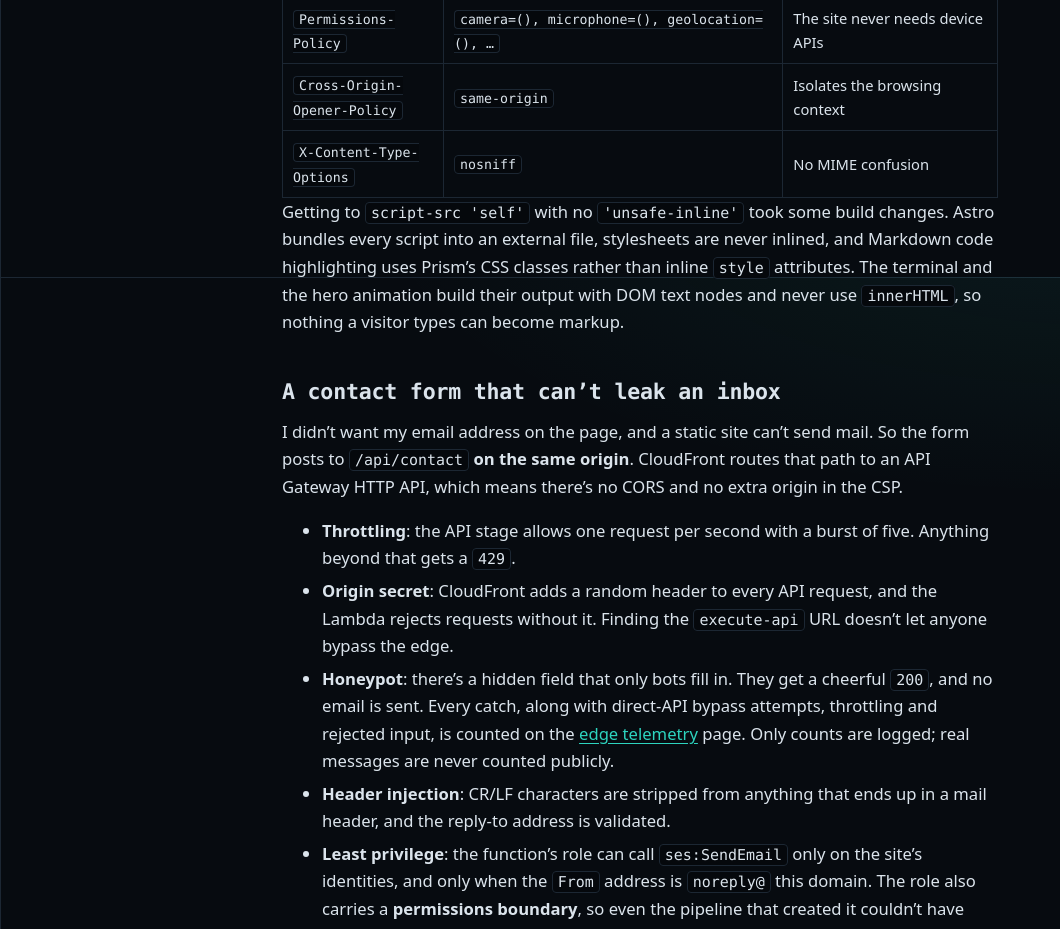
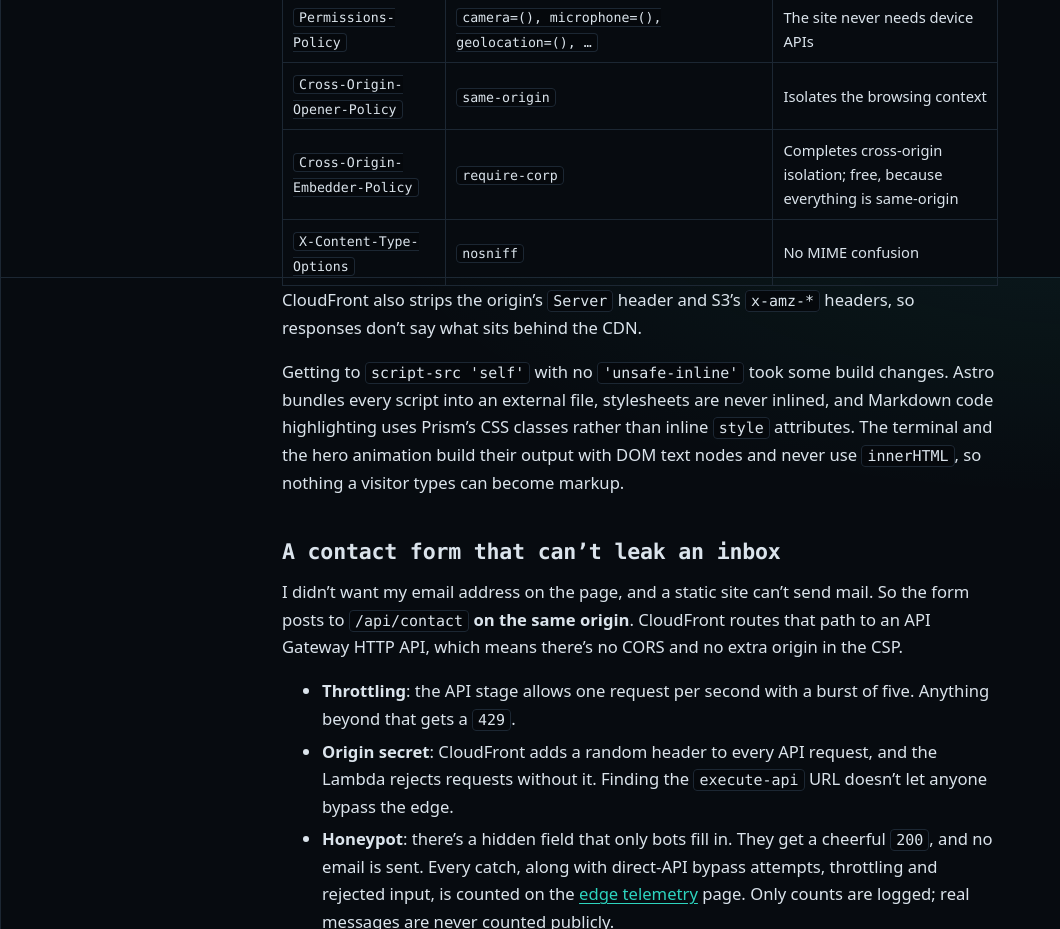
Before and after one commit to j-rat/jasonratcliffe.dev, an Astro site in the folder site/: page /blog/how-this-site-is-built in a window 1280 px wide. Shown: the part 1323-2252 px from the top of the page, without its empty margins (0-1060 px from the left). Built offline with nearby package versions, Linux system fonts and the light colour scheme; Astro itself is replaced by a stand-in of ours.

Commit message:
Headers: add COEP, strip the origin Server header, align PDF headers
Pages send Cross-Origin-Embedder-Policy: require-corp (everything is same-origin). Both response header policies remove Server and the PDF gets COOP, Permissions-Policy and X-Permitted-Cross-Domain-Policies (no COEP or CSP, for browser PDF viewers). The weekly production ZAP scan now fails on site isolation and server version leaks.

Co-Authored-By: Claude Opus 5.5 <noreply@anthropic.com>

```diff
--- a/site/src/content/blog/how-this-site-is-built.md
+++ b/site/src/content/blog/how-this-site-is-built.md
@@ -41,7 +41,11 @@ A CloudFront response headers policy attaches the following to every response:
 | `Content-Security-Policy` | `default-src 'self'; script-src 'self'; style-src 'self'; frame-ancestors 'none'; …` | No inline script, no third-party anything |
 | `Permissions-Policy` | `camera=(), microphone=(), geolocation=(), …` | The site never needs device APIs |
 | `Cross-Origin-Opener-Policy` | `same-origin` | Isolates the browsing context |
+| `Cross-Origin-Embedder-Policy` | `require-corp` | Completes cross-origin isolation; free, because everything is same-origin |
 | `X-Content-Type-Options` | `nosniff` | No MIME confusion |
+
+CloudFront also strips the origin's `Server` header and S3's `x-amz-*` headers, so responses don't say
+what sits behind the CDN.
 
 Getting to `script-src 'self'` with no `'unsafe-inline'` took some build changes. Astro bundles every
 script into an external file, stylesheets are never inlined, and Markdown code highlighting uses Prism's
```
Also changed, not shown: 2 other files.
